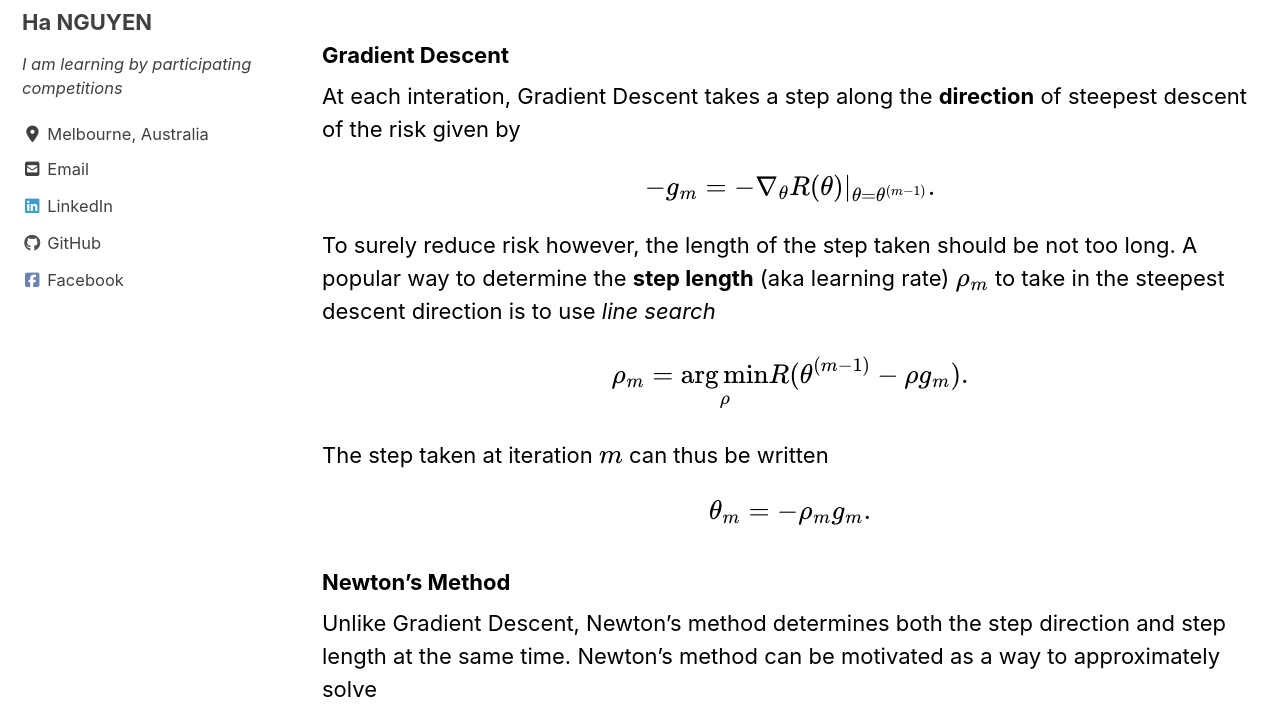
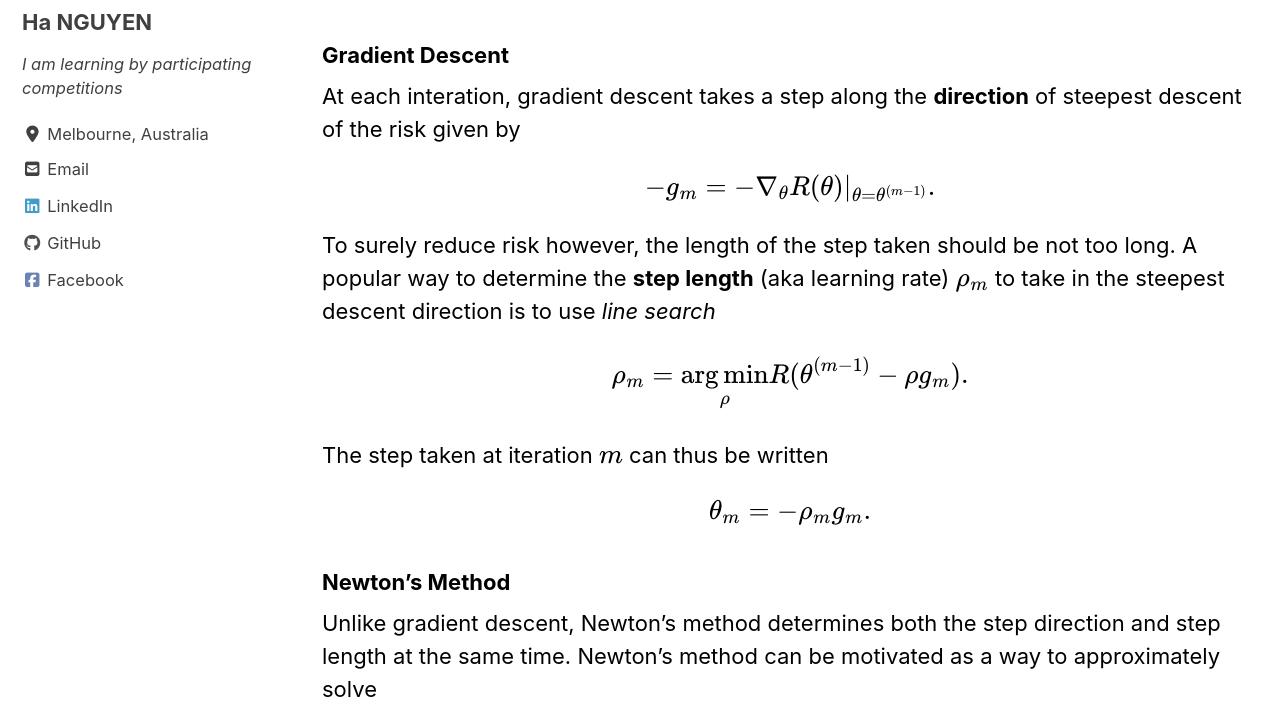
Before and after one commit to datasciblog/datasciblog.github.io, a Jekyll site: the page built from _posts/2020-02-26-tree-boosting-03.md, in a window 1280 px wide and 1400 px high, scrolled down 6393 px. Shown: the part 177-902 px from the top of the window. Built offline with Jekyll 4.4.1, drawn with Linux system fonts in a browser that asks for light colours; cached includes are drawn as plain includes; nearby versions of some CDN libraries; formulas are drawn with MathJax 3; some of the changed text lies outside the part shown.

```diff
--- a/_posts/2020-02-26-tree-boosting-03.md
+++ b/_posts/2020-02-26-tree-boosting-03.md
@@ -154,7 +154,7 @@ The difference between two algorithms is in the step $\theta_m$ they take.
 
 ### Gradient Descent
 
-At each interation, Gradient Descent takes a step along the **direction** of steepest descent of the risk given by
+At each interation, gradient descent takes a step along the **direction** of steepest descent of the risk given by
 
 $$−g_m = −\nabla_\theta R(\theta)|_{\theta=\theta^{(m−1)}}.$$
 
@@ -168,7 +168,7 @@ $$\theta_m = −\rho_m g_m.$$
 
 ### Newton’s Method
 
-Unlike Gradient Descent, Newton’s method determines both the step direction and step length at the same time. Newton’s method can be motivated as a way to approximately solve
+Unlike gradient descent, Newton’s method determines both the step direction and step length at the same time. Newton’s method can be motivated as a way to approximately solve
 
 $$\nabla_{\theta_m} R(\theta^{(m−1)} + \theta_m) = 0$$
 
```
Also changed, not shown: other parts of _posts/2020-02-26-tree-boosting-03.md (+2 -0 lines).
